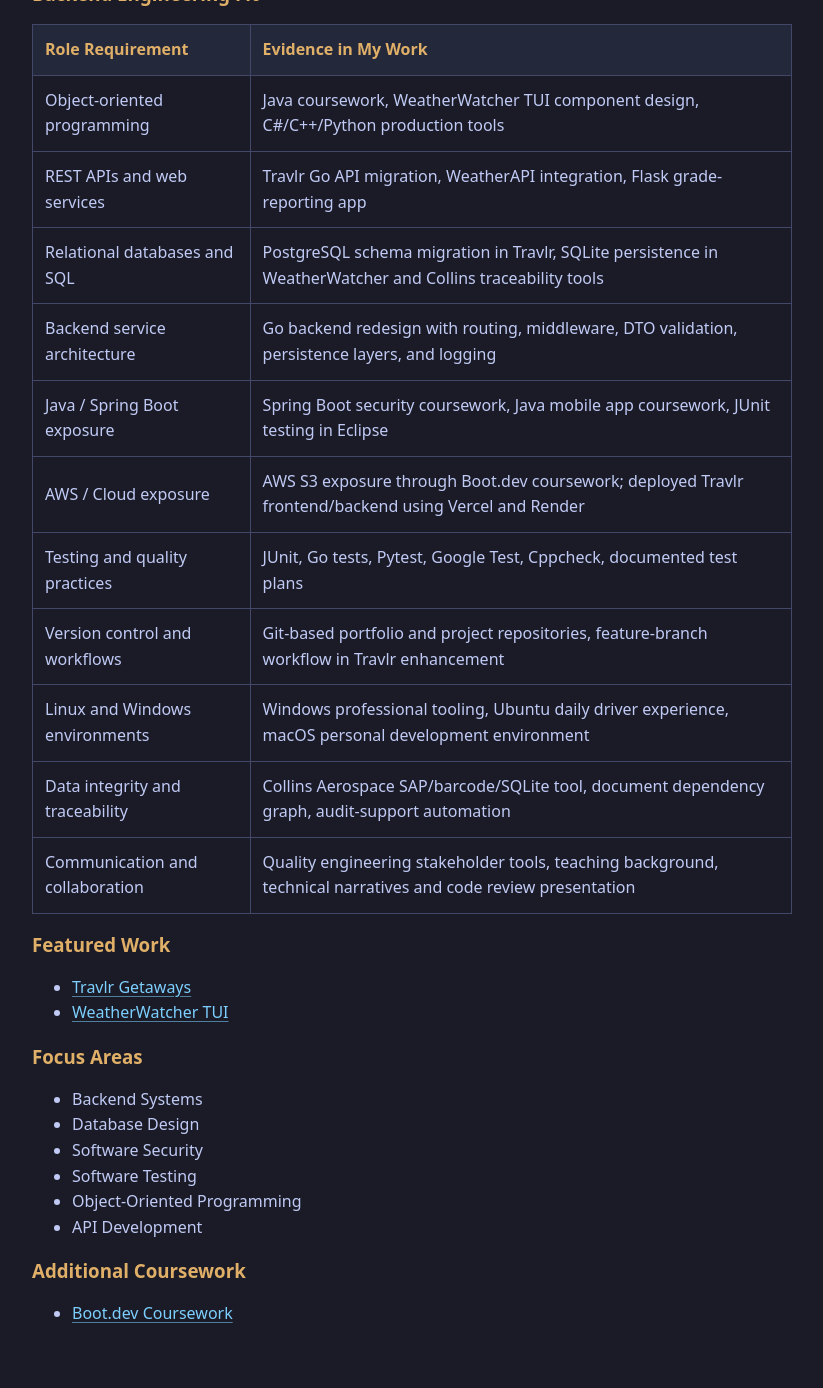
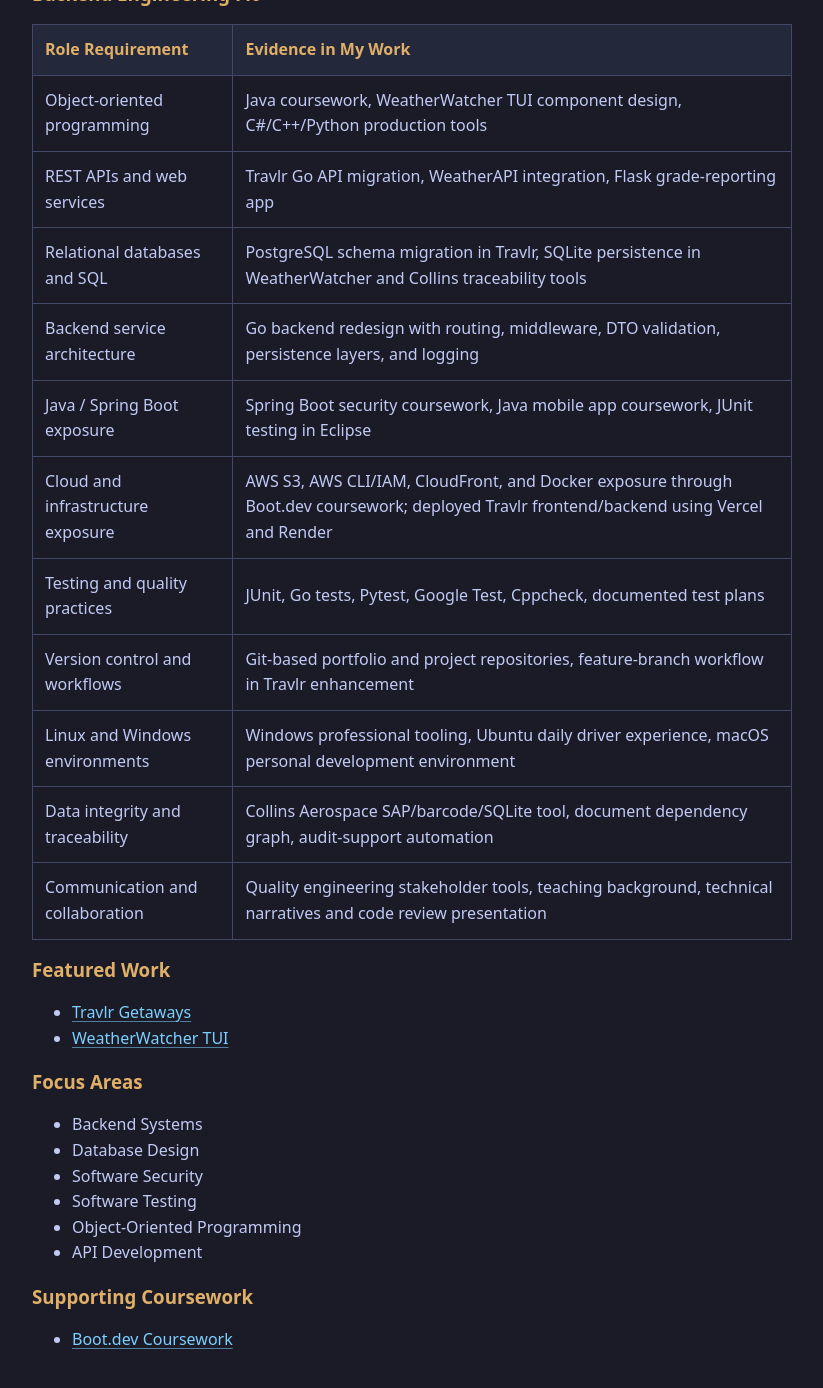
Before and after one commit to roxensox/roxensox.github.io, a Jekyll site: the page built from index.md, in a window 1280 px wide and 1400 px high, scrolled down 1807 px. Shown: the top 1388 px of the window, without its empty margins (228-1051 px from the left). Built offline with Jekyll 4.4.1, drawn with Linux system fonts in a browser that asks for light colours.

Commit message:
Last commit before layout changes

```diff
--- a/index.md
+++ b/index.md
@@ -33,7 +33,7 @@
 | Relational databases and SQL | PostgreSQL schema migration in Travlr, SQLite persistence in WeatherWatcher and Collins traceability tools |
 | Backend service architecture | Go backend redesign with routing, middleware, DTO validation, persistence layers, and logging |
 | Java / Spring Boot exposure | Spring Boot security coursework, Java mobile app coursework, JUnit testing in Eclipse |
-| AWS / Cloud exposure | AWS S3 exposure through Boot.dev coursework; deployed Travlr frontend/backend using Vercel and Render |
+| Cloud and infrastructure exposure | AWS S3, AWS CLI/IAM, CloudFront, and Docker exposure through Boot.dev coursework; deployed Travlr frontend/backend using Vercel and Render |
 | Testing and quality practices | JUnit, Go tests, Pytest, Google Test, Cppcheck, documented test plans |
 | Version control and workflows | Git-based portfolio and project repositories, feature-branch workflow in Travlr enhancement |
 | Linux and Windows environments | Windows professional tooling, Ubuntu daily driver experience, macOS personal development environment |
@@ -54,6 +54,6 @@
 - Object-Oriented Programming
 - API Development
 
-### Additional Coursework
+### Supporting Coursework
 
 - [Boot.dev Coursework]({{ '/bootdev-experience/' | relative_url }})
```
Also changed, not shown: personal-projects/index.md (+1 -1 lines).
